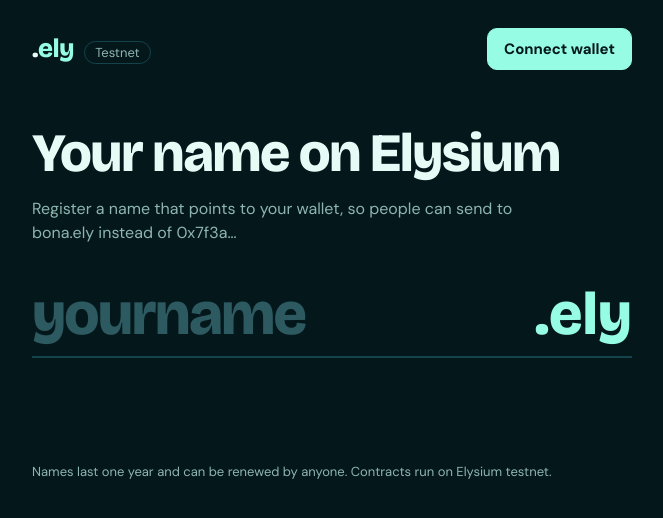
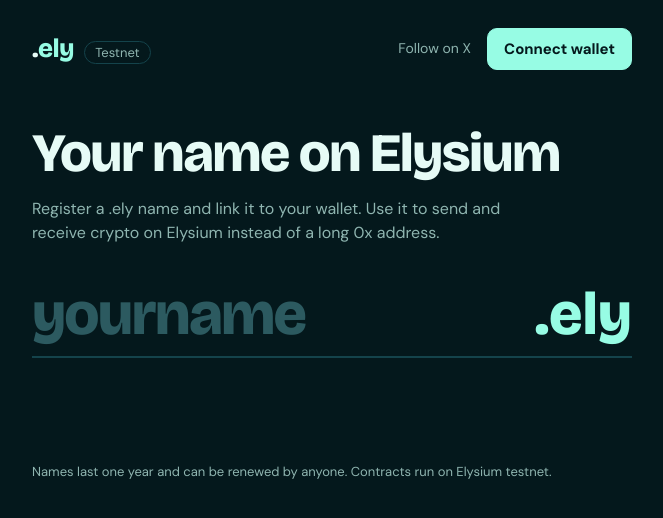
Before and after one commit to bonaventure001/ely-names, a plain HTML site: page docs/index.html in a window 1280 px wide. Shown: the whole page, without its empty margins (308-971 px from the left). Drawn offline with nearby package versions, Linux system fonts and the light colour scheme; a script that the page names is missing.

Commit message:
Clearer intro text and X link

```diff
--- a/docs/index.html
+++ b/docs/index.html
@@ -13,7 +13,9 @@
 *{box-sizing:border-box}
 body{margin:0;background:var(--bg);color:var(--ink);font:400 16px/1.55 var(--body);min-height:100vh}
 main{max-width:640px;margin:0 auto;padding:20px 20px 80px}
-header{display:flex;align-items:center;justify-content:space-between;gap:12px;padding:8px 0 56px}
+header{display:flex;flex-wrap:wrap;align-items:center;justify-content:space-between;gap:12px;padding:8px 0 56px}
+.hr{display:flex;align-items:center;gap:16px}
+.xlink{color:var(--mute);font-size:14px;text-decoration:none}.xlink:hover{color:var(--mint)}
 .logo{font:800 26px var(--display);letter-spacing:-.02em}.logo span{color:var(--mint)}
 .net{font-size:13px;color:var(--mute);margin-left:10px;border:1px solid var(--line);border-radius:99px;padding:2px 10px}
 button{font:500 15px var(--body);cursor:pointer;border-radius:10px;border:1px solid var(--line);background:transparent;color:var(--ink);padding:10px 16px}
@@ -53,11 +55,12 @@
 <main>
 <header>
   <div><span class="logo">.<span>ely</span></span><span class="net">Testnet</span></div>
-  <button id="connect" class="go">Connect wallet</button>
+  <div class="hr"><a class="xlink" href="https://x.com/ElysiumNames" target="_blank" rel="noopener">Follow on X</a>
+  <button id="connect" class="go">Connect wallet</button></div>
 </header>
 
 <h1>Your name on Elysium</h1>
-<p class="sub">Register a name that points to your wallet, so people can send to bona.ely instead of 0x7f3a…</p>
+<p class="sub">Register a .ely name and link it to your wallet. Use it to send and receive crypto on Elysium instead of a long 0x address.</p>
 
 <label class="search" for="q">
   <input id="q" autocomplete="off" autocapitalize="none" spellcheck="false" placeholder="yourname" maxlength="63">
```
Also changed, not shown: frontend/index.html (+6 -3 lines).
